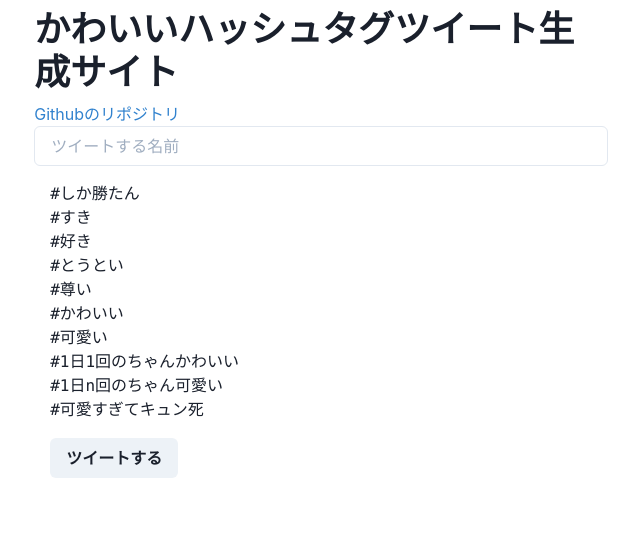
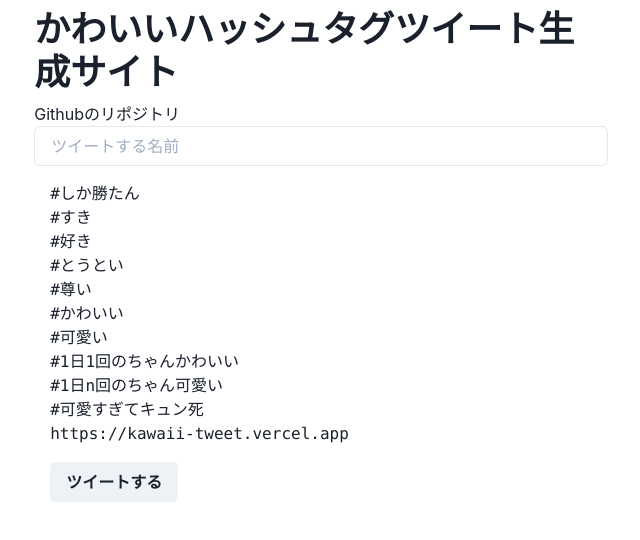
Before and after one commit to mochi-sann/kawaii-hashtag-tweet-site, a Next.js app: page / in a window 1280 px wide. Shown: the top 540 px of the page, without its empty margins (319-959 px from the left). Built offline with nearby package versions, Linux system fonts and the light colour scheme.

Commit message:
リンクを追加した

```diff
--- a/src/pages/index.tsx
+++ b/src/pages/index.tsx
@@ -21,7 +21,7 @@ const Index = () => {
         <title>かわいいハッシュタグツイート生成サイト</title>
       </Head>
       <Heading my="2">かわいいハッシュタグツイート生成サイト</Heading>
-      <Link href="https://github.com/mochi-sann/kawaiihashutagtweet" color="blue.500">Githubのリポジトリ</Link>
+      <Link href="https://github.com/mochi-sann/kawaiihashutagtweet" color="blue.5500">Githubのリポジトリ</Link>
       <Input
         value={TweetName}
         onChange={(e) => setTweetName(e.target.value)}
@@ -29,13 +29,13 @@ const Index = () => {
       />
       <Box m="4">
         <Text as="pre">
-          {`#${TweetName}しか勝たん\n#${TweetName}すき\n#${TweetName}好き\n#${TweetName}とうとい\n#${TweetName}尊い\n#${TweetName}かわいい\n#${TweetName}可愛い\n#1日1回の${TweetName}ちゃんかわいい\n#1日n回の${TweetName}ちゃん可愛い\n#${TweetName}可愛すぎてキュン死\n`}
+          {`#${TweetName}しか勝たん\n#${TweetName}すき\n#${TweetName}好き\n#${TweetName}とうとい\n#${TweetName}尊い\n#${TweetName}かわいい\n#${TweetName}可愛い\n#1日1回の${TweetName}ちゃんかわいい\n#1日n回の${TweetName}ちゃん可愛い\n#${TweetName}可愛すぎてキュン死\nhttps://kawaii-tweet.vercel.app`}
         </Text>
         <Link
           href={
             "https://twitter.com/intent/tweet?text=" +
             encodeURIComponent(
-              `#${TweetName}しか勝たん\n#${TweetName}すき\n#${TweetName}好き\n#${TweetName}とうとい\n#${TweetName}尊い\n#${TweetName}かわいい\n#${TweetName}可愛い\n#1日1回の${TweetName}ちゃんかわいい\n#1日n回の${TweetName}ちゃん可愛い\n#${TweetName}可愛すぎてキュン死\n`
+              `#${TweetName}しか勝たん\n#${TweetName}すき\n#${TweetName}好き\n#${TweetName}とうとい\n#${TweetName}尊い\n#${TweetName}かわいい\n#${TweetName}可愛い\n#1日1回の${TweetName}ちゃんかわいい\n#1日n回の${TweetName}ちゃん可愛い\n#${TweetName}可愛すぎてキュン死\n\nhttps://kawaii-tweet.vercel.app`
             )
           }
           isExternal
```
